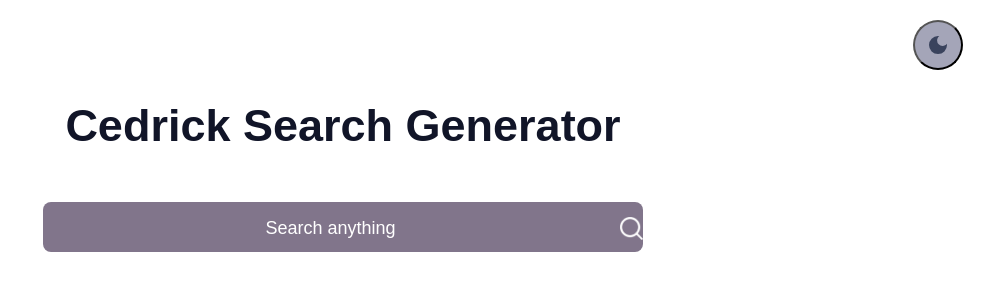
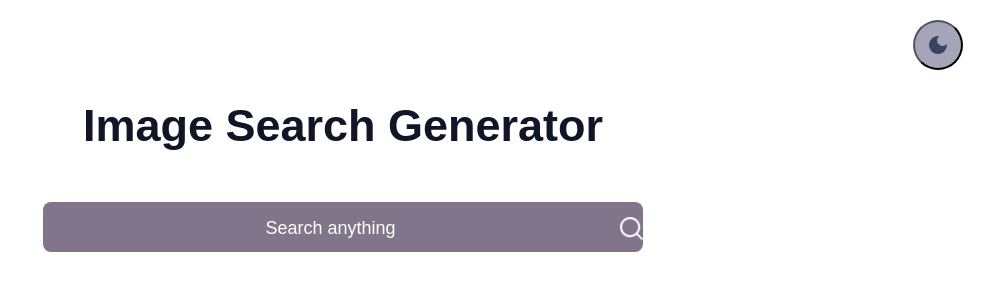
Before and after one commit to Ceddyyy/image-search-generator, a plain HTML site: page index.html in a window 1280 px wide. Shown: the whole page, without its empty margins (297-1280 px from the left). Drawn offline with Linux system fonts and the light colour scheme.

Commit message:
Update index.html

```diff
--- a/index.html
+++ b/index.html
@@ -2,7 +2,7 @@
 <html lang="en">
 <head>
     <meta charset="UTF-8">
-    <meta name="viewport" content="width=device-width, initial-scale=1.0">    <title>Cedrick Search Generator</title>
+    <meta name="viewport" content="width=device-width, initial-scale=1.0">    <title>Image Search Generator</title>
     <link rel="stylesheet" href="style.css">
     <script type="text/javascript" src="darkmode.js" defer></script>
     <script type="text/javascript" src="mouse.js" defer></script>
@@ -12,7 +12,7 @@
             <svg xmlns="http://www.w3.org/2000/svg" height="24px" viewBox="0 -960 960 960" width="24px" fill="#e8eaed"><path d="M480-120q-150 0-255-105T120-480q0-150 105-255t255-105q14 0 27.5 1t26.5 3q-41 29-65.5 75.5T444-660q0 90 63 153t153 63q55 0 101-24.5t75-65.5q2 13 3 26.5t1 27.5q0 150-105 255T480-120Z"/></svg>
             <svg xmlns="http://www.w3.org/2000/svg" height="24px" viewBox="0 -960 960 960" width="24px" fill="#e8eaed"><path d="M480-280q-83 0-141.5-58.5T280-480q0-83 58.5-141.5T480-680q83 0 141.5 58.5T680-480q0 83-58.5 141.5T480-280ZM200-440H40v-80h160v80Zm720 0H760v-80h160v80ZM440-760v-160h80v160h-80Zm0 720v-160h80v160h-80ZM256-650l-101-97 57-59 96 100-52 56Zm492 496-97-101 53-55 101 97-57 59Zm-98-550 97-101 59 57-100 96-56-52ZM154-212l101-97 55 53-97 101-59-57Z"/></svg>
         </button>
-<h1>Cedrick Search Generator</h1>
+<h1>Image Search Generator</h1>
 <form id="search-form">
     <input type="text" id="search-box" placeholder="Search anything">
     <button type="submit" class="search-button">
```
